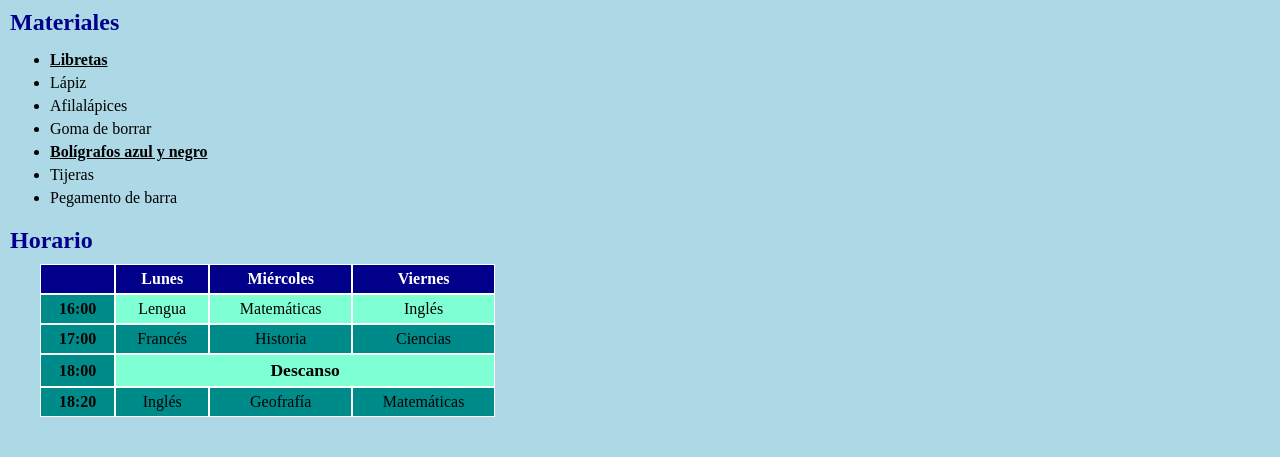
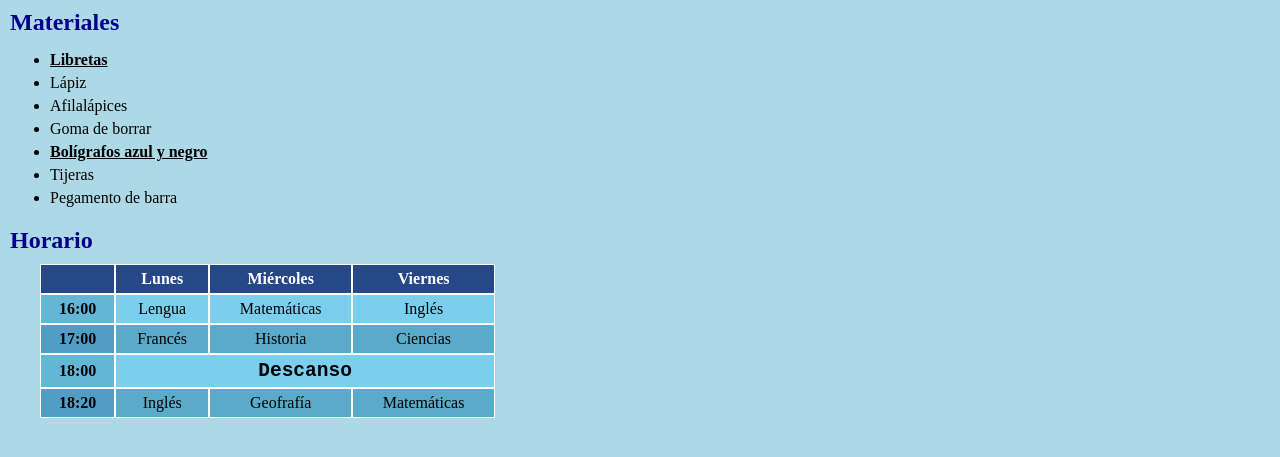
Before and after one commit to gaboaav/ejercicios, a plain HTML site: page ejercicio3-Dia3/index.html in a window 1280 px wide. Shown: the part 73-530 px from the top of the page. Drawn offline with Linux system fonts and the light colour scheme.

Commit message:
commentario

```diff
--- a/ejercicio3-Dia3/index.html
+++ b/ejercicio3-Dia3/index.html
@@ -37,23 +37,23 @@
                     </thead>
                     <tbody>
                         <tr>
-                            <th>16:00</th>
+                            <th class="odd">16:00</th>
                             <td>Lengua</td>
                             <td>Matemáticas</td>
                             <td>Inglés</td>
                         </tr>
                         <tr>
-                            <th>17:00</th>
+                            <th class="even">17:00</th>
                             <td>Francés</td>
                             <td>Historia</td>
                             <td>Ciencias</td>
                         </tr>
                         <tr>
-                            <th>18:00</th>
+                            <th class="odd">18:00</th>
                             <td colspan="3" id="descanso">Descanso</td>
                         </tr>
                         <tr>
-                            <th>18:20</th>
+                            <th class="even">18:20</th>
                             <td>Inglés</td>
                             <td>Geofrafía</td>
                             <td>Matemáticas</td>
--- a/ejercicio3-Dia3/style.css
+++ b/ejercicio3-Dia3/style.css
@@ -46,19 +46,22 @@ thead>tr>th{
     color:white;
 }
 thead>tr{
-    background-color: darkblue;
+    background-color: rgb(38, 72, 136);
 }
 tbody>tr:nth-child(odd){
-    background-color:aquamarine;
+    background-color:rgb(124, 206, 238);
 }
 tbody>tr:nth-child(even){
-    background-color:darkcyan;
+    background-color:rgb(90, 170, 202);
 }
-tbody>tr>th{
-    background-color:darkcyan;
+tbody>tr>th.odd{
+    background-color:rgb(99, 182, 214);
+}
+tbody>tr>th.even{
+    background-color:rgb(81, 157, 196);
 }
 tbody>tr:nth-child(3)>td{
     font-weight: bold;
-    font-size:1.1em;
-
+    font-size:1.5em;
+    font-family: monospace;
 }
```
